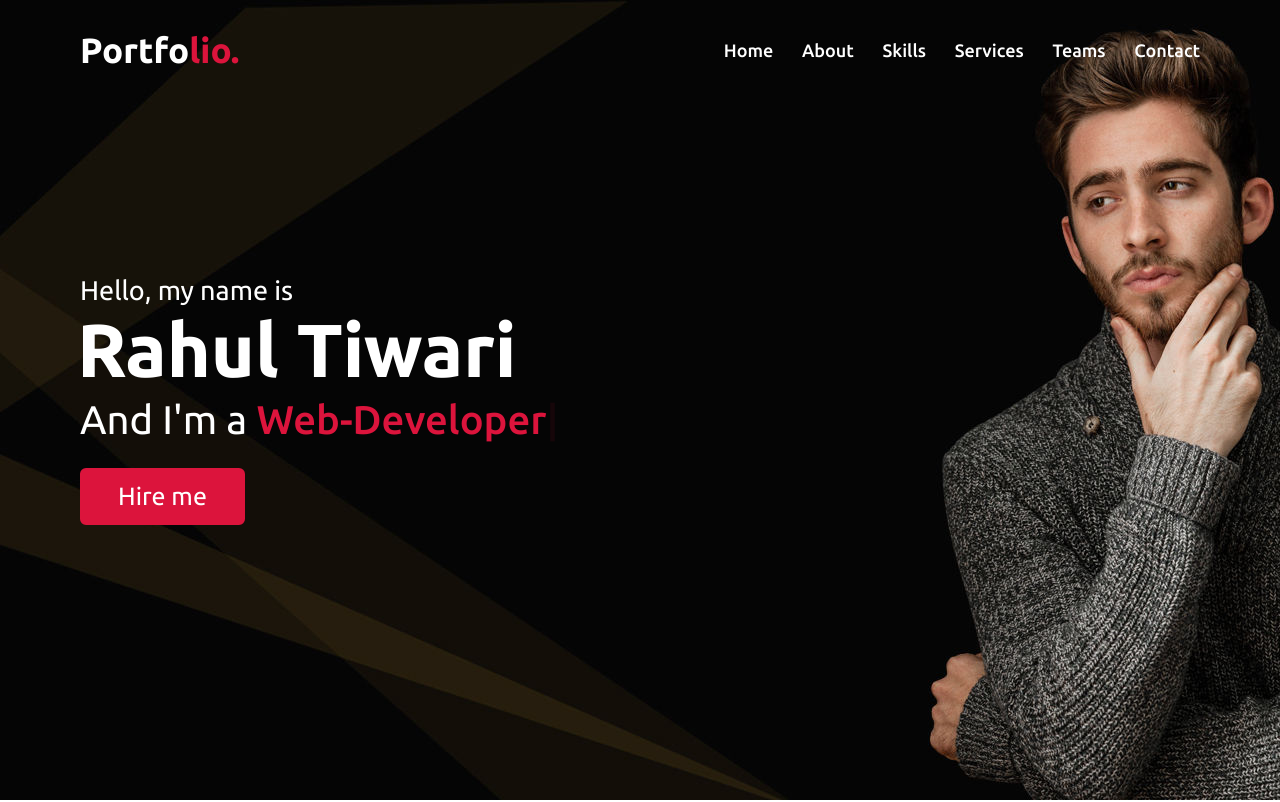
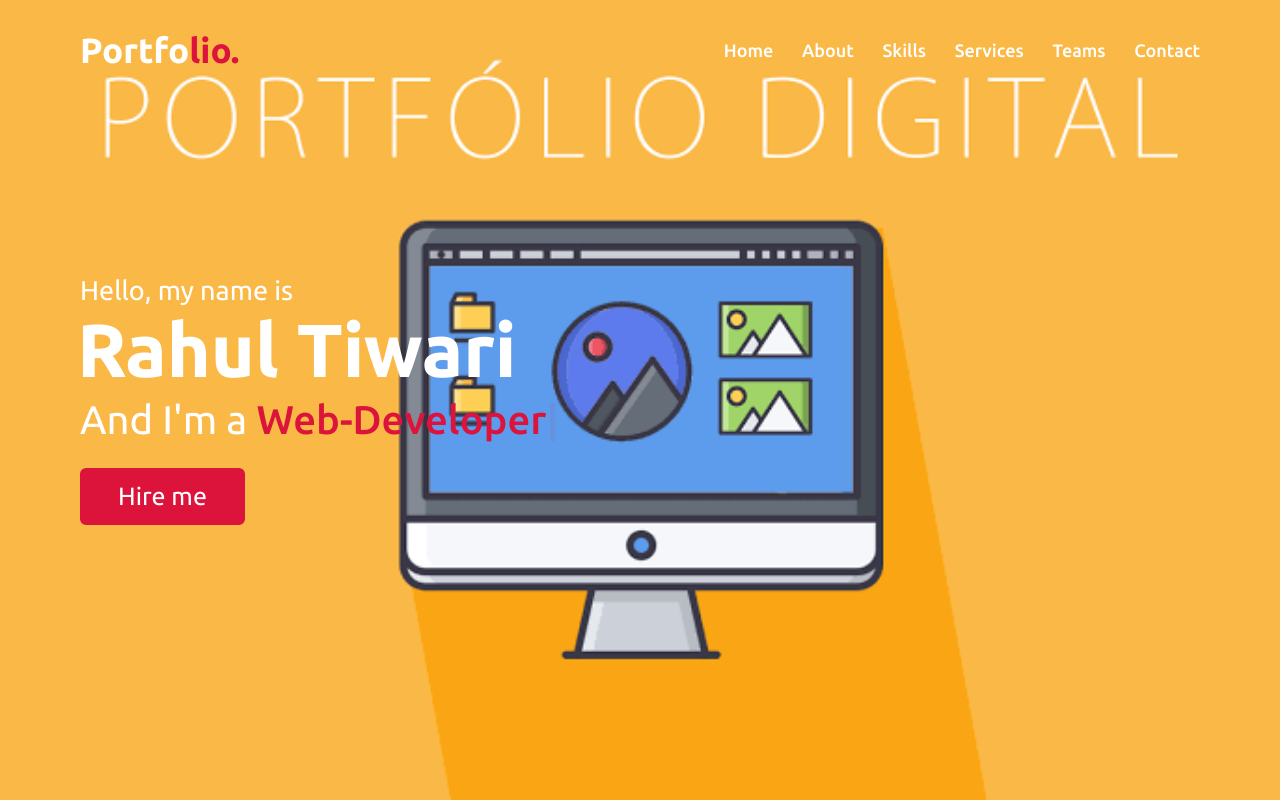
Before and after one commit to r109431968/Portfolio-html-css-javascript, a plain HTML site: page index.html in a window 1280 px wide. Shown: the top 802 px of the page. Drawn offline with nearby package versions, Linux system fonts and the light colour scheme.

Commit message:
style.css

```diff
--- a/style.css
+++ b/style.css
@@ -157,7 +157,7 @@ section .title::after{
 /* home section styling */
 .home{
     display: flex;
-    background: url("banner.jpg") no-repeat center;
+    background: url("images.png") no-repeat center;
     height: 100vh;
     color: #fff;
     min-height: 500px;
```
